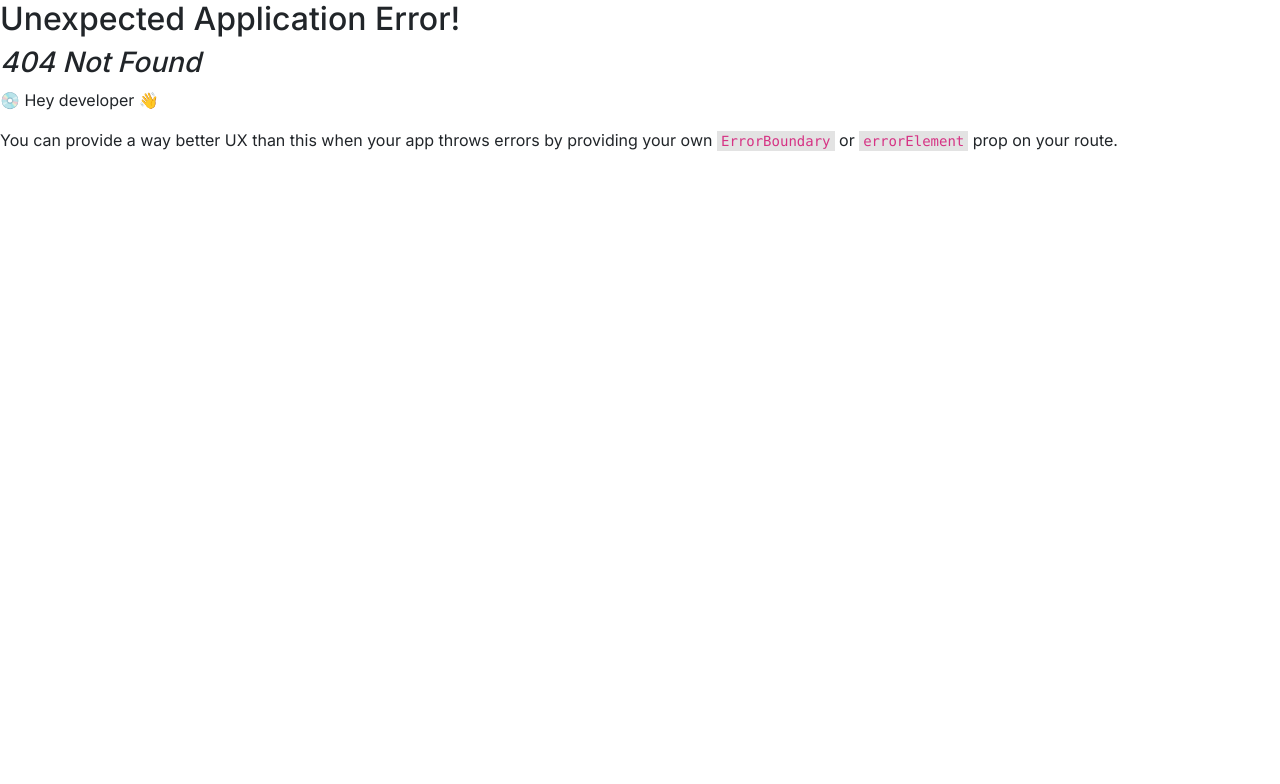
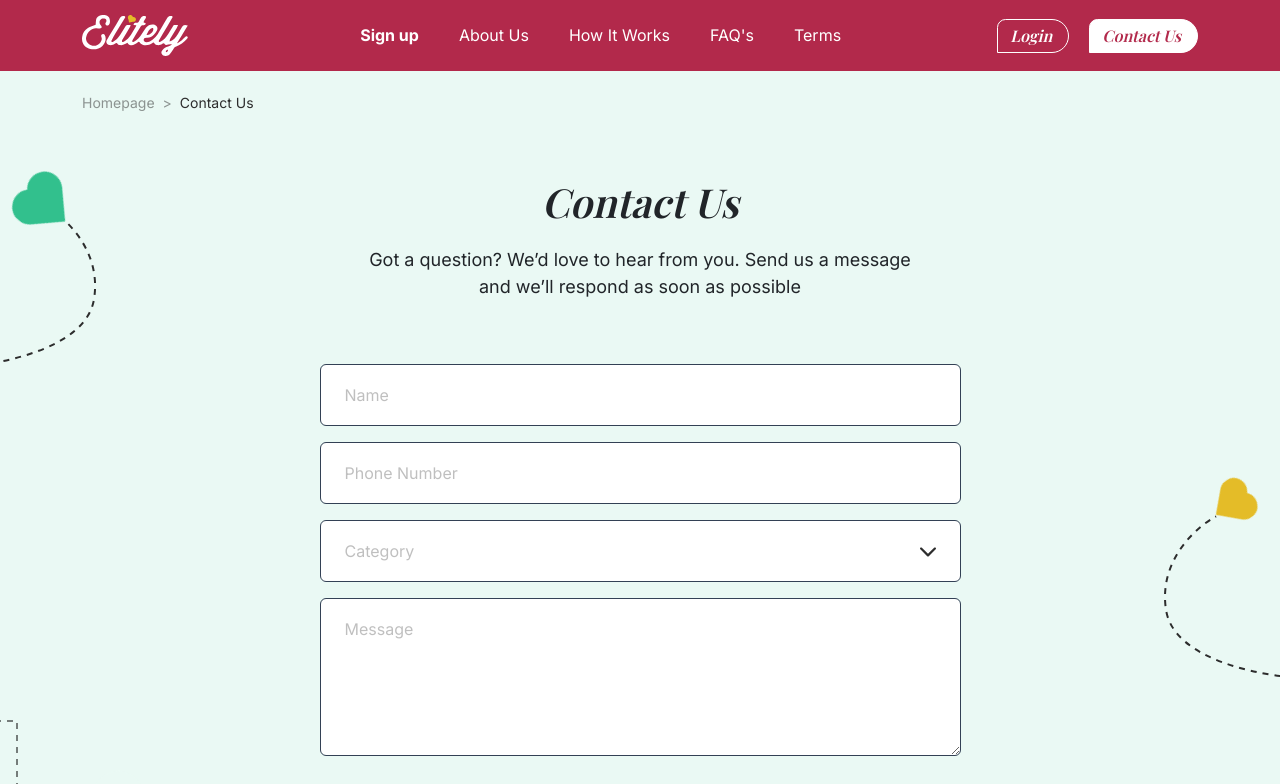
Before and after one commit to bagasranggen/elitely-landing-react, a React (Vite) app: page /contact-us in a window 1280 px wide. Before the commit this address had no page. Shown: the top 784 px of the page. Built offline with nearby package versions, Linux system fonts and the light colour scheme.

Commit message:
Add contact us page

```diff
--- a/src/data/route.tsx
+++ b/src/data/route.tsx
@@ -6,6 +6,7 @@ import SignUp from "@/pages/sign-up";
 import HowItWorks from "@/pages/how-it-works";
 import Faqs from "@/pages/faq";
 import TermsConditions from "@/pages/terms-conditions";
+import ContactUs from "@/pages/contact-us";
 
 export const route = createBrowserRouter([
     {
@@ -38,4 +39,10 @@ export const route = createBrowserRouter([
             <TermsConditions />
         </Layout>,
     },
+    {
+        path: '/contact-us',
+        element: <Layout>
+            <ContactUs />
+        </Layout>,
+    },
 ]);
--- /dev/null
+++ b/src/pages/contact-us/index.tsx
@@ -0,0 +1,55 @@
+import React from 'react';
+
+import { HEADER } from "@/data/mock/contact-us";
+
+import { Col, Container, Row } from "react-bootstrap";
+import HeaderBanner from "@/components/common/banner/headerBanner/HeaderBanner";
+import HeadingOffset from "@/components/common/heading/headingOffset/HeadingOffset";
+import LogoHeartLineDiagonal from "@/components/common/logo/logoHeartLineDiagonal/LogoHeartLineDiagonal";
+import ContactUsForm from "@/components/layout/forms/contactUsForm/ContactUsForm";
+import HeaderHead from "@/components/layout/header/headerHead/HeaderHead";
+
+export type ContactUsProps = {};
+
+const ContactUs = ({}: ContactUsProps): React.ReactElement => (
+    <>
+        <HeaderHead title="Contact Us" />
+
+        <HeaderBanner
+            className="header-banner--faqs"
+            breadcrumb={HEADER.breadcrumb}>
+        </HeaderBanner>
+
+        <LogoHeartLineDiagonal
+            className="decorative--bent-right"
+            color="secondary"
+            options={{ variant: 'bent-right', animation: { type: 'fade-in', direction: 'right' } }} />
+        <LogoHeartLineDiagonal
+            className="decorative--bent-left"
+            color="tertiary"
+            options={{ variant: 'bent-left', animation: { type: 'fade-in', direction: 'left' } }} />
+        <LogoHeartLineDiagonal
+            className="decorative--angled"
+            color="tertiary"
+            options={{ variant: 'angled', animation: { type: 'fade-in', direction: 'left' } }} />
+
+        <Container className="container-form--contact-regular">
+            <HeadingOffset
+                className="mt-5 mb-5 text-center"
+                option={{
+                    level: "h1",
+                    variant: "offset",
+                    subHeading: 'Got a question? We’d love to hear from you. Send us a message and we’ll respond as soon as possible',
+                    animation: { position: "top" }
+                }}>Contact Us</HeadingOffset>
+
+            <Row className="justify-content-center">
+                <Col lg={7}>
+                    <ContactUsForm className="form-contact--regular" />
+                </Col>
+            </Row>
+        </Container>
+    </>
+);
+
+export default ContactUs;
```
